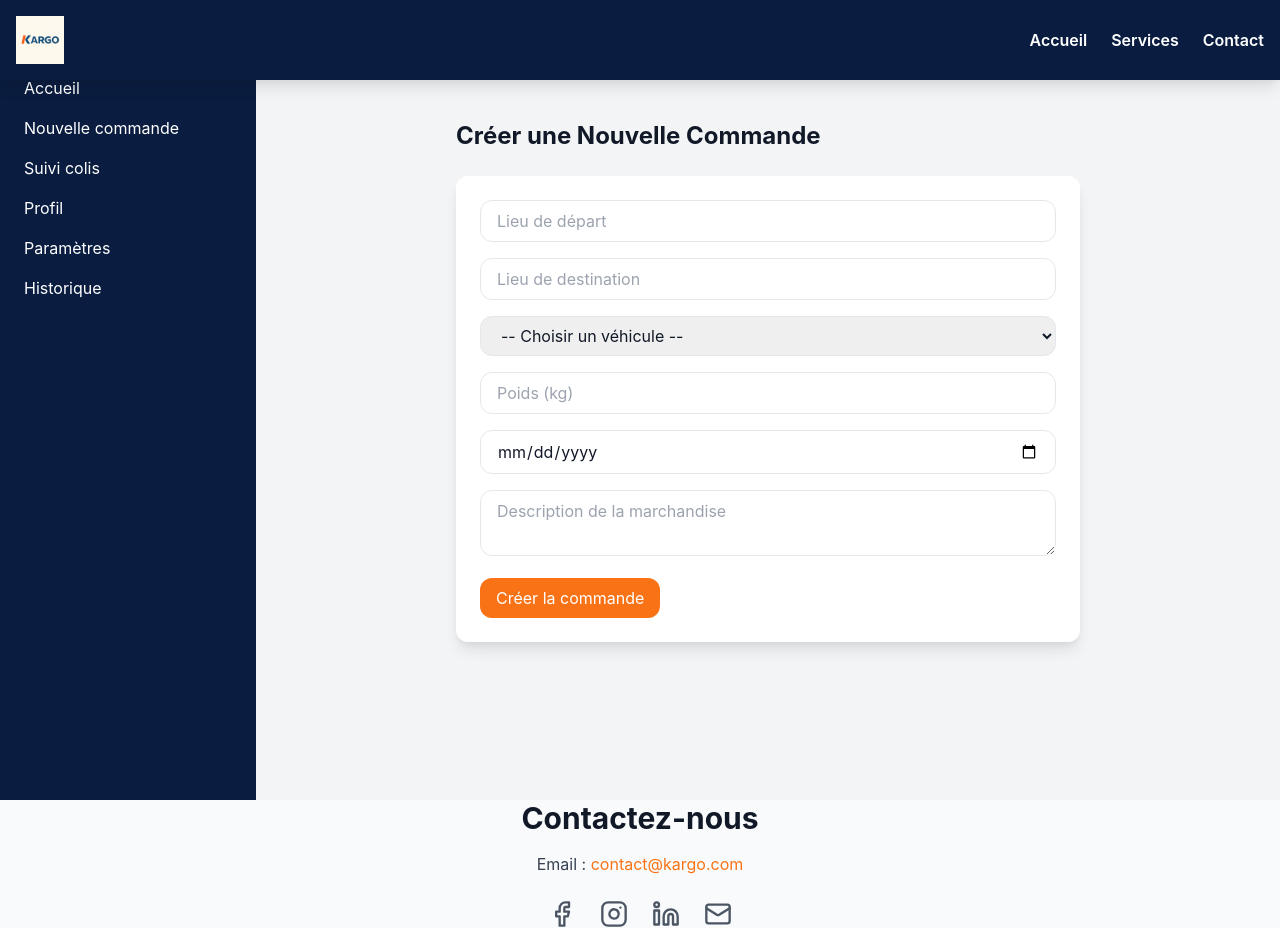
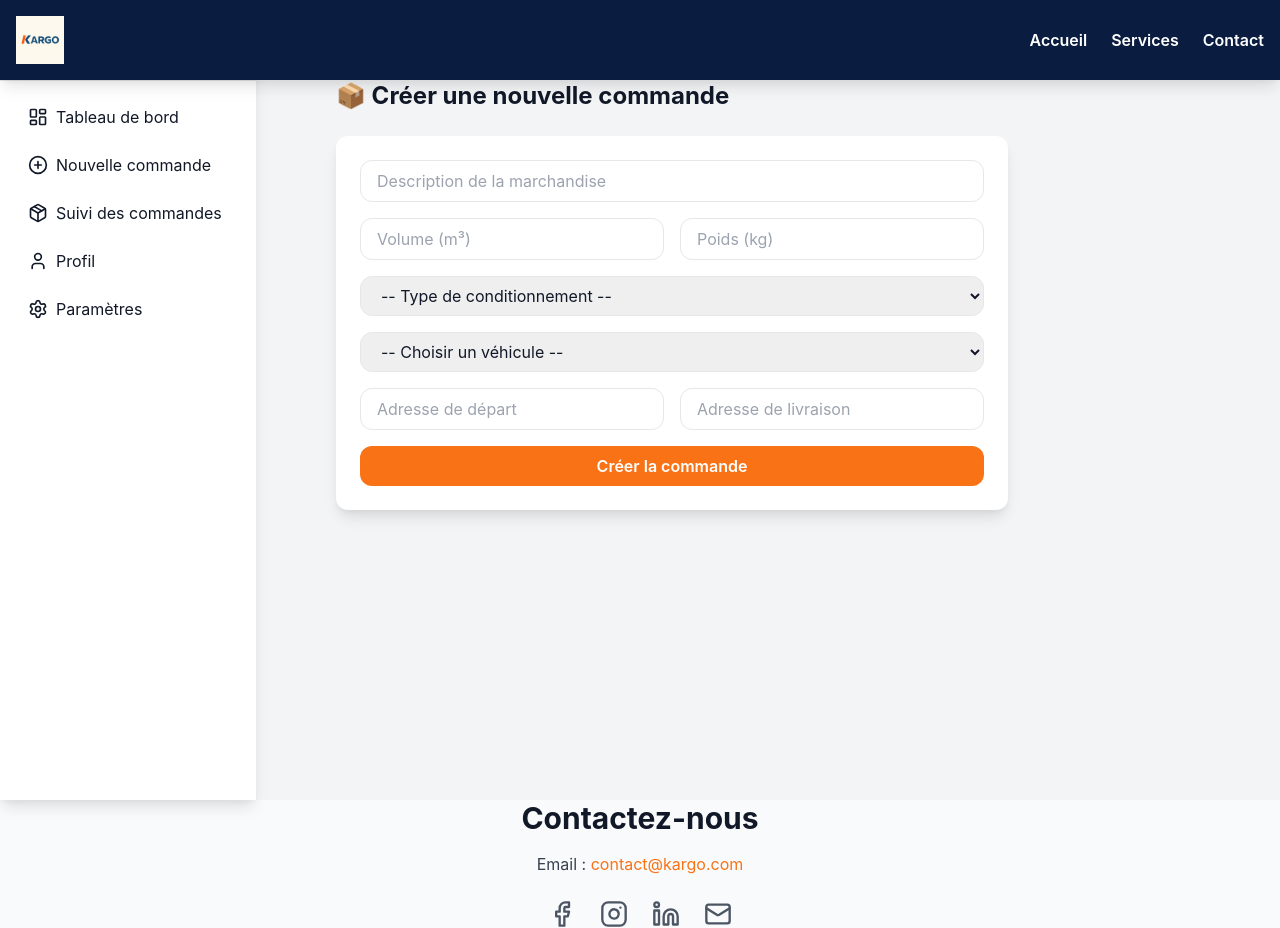
Before and after one commit to nerdymiso/react-kargo-complet, a React (Vite) app: page /NewOrder in a window 1280 px wide. Built offline with nearby package versions, Linux system fonts and the light colour scheme.

Commit message:
set sidebar

```diff
--- a/src/components/DashboardLayout.jsx
+++ b/src/components/DashboardLayout.jsx
@@ -1,21 +1,54 @@
-// components/DashboardLayout.jsx
-import Sidebar from "./Sidebar";
-import NavbarDashboard from "./NavbarDashboard";
+// src/components/DashboardLayout.jsx
+import { Link } from "react-router-dom";
+import { LayoutDashboard, Package, PlusCircle, User, Settings } from "lucide-react";
 
 function DashboardLayout({ children }) {
   return (
     <div className="flex h-screen bg-gray-100">
       {/* Sidebar */}
-      <Sidebar />
+      <aside className="w-64 bg-white shadow-lg flex flex-col h-full">
+        <div className="p-6 border-b">
+          <h2 className="text-2xl font-bold text-orange-500">Kargo</h2>
+        </div>
 
-      {/* Contenu principal */}
-      <div className="flex-1 flex flex-col">
-        {/* Navbar en haut */}
-        <NavbarDashboard />
+        <nav className="flex-1 p-4 space-y-2 overflow-y-auto">
+          <Link
+            to="/DriverDashboard"
+            className="flex items-center gap-2 px-3 py-2 rounded-lg hover:bg-orange-100"
+          >
+            <LayoutDashboard size={20} /> Tableau de bord
+          </Link>
+          <Link
+            to="/NewOrder"
+            className="flex items-center gap-2 px-3 py-2 rounded-lg hover:bg-orange-100"
+          >
+            <PlusCircle size={20} /> Nouvelle commande
+          </Link>
+          <Link
+            to="/OrdersTracking"
+            className="flex items-center gap-2 px-3 py-2 rounded-lg hover:bg-orange-100"
+          >
+            <Package size={20} /> Suivi des commandes
+          </Link>
+          <Link
+            to="/Profile"
+            className="flex items-center gap-2 px-3 py-2 rounded-lg hover:bg-orange-100"
+          >
+            <User size={20} /> Profil
+          </Link>
+          <Link
+            to="/Settings"
+            className="flex items-center gap-2 px-3 py-2 rounded-lg hover:bg-orange-100"
+          >
+            <Settings size={20} /> Paramètres
+          </Link>
+        </nav>
 
-        {/* Zone de contenu */}
-        <main className="p-6 overflow-y-auto">{children}</main>
-      </div>
+
+      </aside>
+
+      {/* Contenu */}
+      <main className="flex-1 p-6 overflow-y-auto">{children}</main>
     </div>
   );
 }
--- a/src/pages/NewOrder.jsx
+++ b/src/pages/NewOrder.jsx
@@ -3,114 +3,171 @@ import { useState } from "react";
 import DashboardLayout from "../components/DashboardLayout";
 
 function NewOrder() {
-  const [formData, setFormData] = useState({
-    departure: "",
-    destination: "",
+  const [form, setForm] = useState({
+    description: "",
+    volume: "",
+    poids: "",
+    conditionnement: "",
     vehicle: "",
-    description: "",
-    weight: "",
-    date: "",
+    pickup: "",
+    delivery: "",
   });
 
-  const vehicles = [
-    { category: "Utilitaires légers", options: ["Moto", "Scooter cargo", "Triporteur"] },
-    { category: "Véhicules légers", options: ["Voiture", "Pick-up"] },
-    { category: "Camions moyens", options: ["Fourgon", "Camion benne", "Camion frigorifique"] },
-    { category: "Camions lourds", options: ["Semi-remorque", "Porte-conteneurs"] },
-  ];
-
   const handleChange = (e) => {
-    setFormData({
-      ...formData,
-      [e.target.name]: e.target.value,
-    });
+    setForm({ ...form, [e.target.name]: e.target.value });
   };
 
   const handleSubmit = (e) => {
     e.preventDefault();
-    console.log("Nouvelle commande :", formData);
-    alert("Commande créée avec succès !");
+    console.log("Nouvelle commande créée:", form);
+    alert("Commande créée avec succès 🚚");
   };
 
   return (
     <DashboardLayout>
-      <div className="p-6 max-w-2xl mx-auto">
-        <h1 className="text-2xl font-bold mb-6">Créer une Nouvelle Commande</h1>
+      <div className="p-14">
+        <h1 className="text-2xl font-bold mb-6">📦 Créer une nouvelle commande</h1>
+
         <form
           onSubmit={handleSubmit}
-          className="space-y-4 bg-white p-6 shadow-lg rounded-xl"
+          className="space-y-4 bg-white p-6 shadow-lg rounded-xl max-w-2xl"
         >
+          {/* Description de la marchandise */}
           <input
             type="text"
-            name="departure"
-            value={formData.departure}
+            name="description"
+            placeholder="Description de la marchandise"
+            value={form.description}
             onChange={handleChange}
             className="w-full px-4 py-2 border rounded-lg"
-            placeholder="Lieu de départ"
+            required
+          />
+
+          {/* Volume et poids */}
+          <div className="grid grid-cols-2 gap-4">
+            <input
+              type="number"
+              name="volume"
+              placeholder="Volume (m³)"
+              value={form.volume}
+              onChange={handleChange}
+              className="w-full px-4 py-2 border rounded-lg"
               required
             />
             <input
-            type="text"
-            name="destination"
-            value={formData.destination}
+              type="number"
+              name="poids"
+              placeholder="Poids (kg)"
+              value={form.poids}
               onChange={handleChange}
               className="w-full px-4 py-2 border rounded-lg"
-            placeholder="Lieu de destination"
               required
             />
+          </div>
 
-          {/* Select véhicules */}
+          {/* Conditionnement */}
+          <select
+            name="conditionnement"
+            value={form.conditionnement}
+            onChange={handleChange}
+            className="w-full px-4 py-2 border rounded-lg"
+            required
+          >
+            <option value="">-- Type de conditionnement --</option>
+            <option value="palette">Palette</option>
+            <option value="cartons">Cartons</option>
+            <option value="vrac">Vrac</option>
+            <option value="conteneur">Conteneur</option>
+            <option value="sacs">Sacs</option>
+          </select>
+
+          {/* Choix du véhicule */}
           <select
             name="vehicle"
-            value={formData.vehicle}
+            value={form.vehicle}
             onChange={handleChange}
             className="w-full px-4 py-2 border rounded-lg"
             required
           >
             <option value="">-- Choisir un véhicule --</option>
-            {vehicles.map((group, index) => (
-              <optgroup key={index} label={group.category}>
-                {group.options.map((v, i) => (
-                  <option key={i} value={v}>
-                    {v}
+
+            {/* Utilitaires légers */}
+            <optgroup label="🚐 Utilitaires légers">
+              <option value="harbin_ridelles">Harbin ridelles</option>
+              <option value="harbin_maraicher">Harbin maraîcher</option>
+              <option value="harbin_conteneur">Harbin conteneur</option>
+              <option value="harbin_frigorifique">Harbin frigorifique</option>
+              <option value="fourgonnette">Fourgonnette</option>
+              <option value="pickup">Pickup</option>
+              <option value="pickup_maraicher">Pickup maraîcher</option>
+            </optgroup>
+
+            {/* Camions légers et moyens */}
+            <optgroup label="🚚 Camions légers & moyens">
+              <option value="petit_fourgon">Petit fourgon</option>
+              <option value="fourgon_2p">Fourgon 2 panneaux</option>
+              <option value="fourgon_3p">Fourgon 3 panneaux</option>
+              <option value="fourgon_chassis_long">
+                Fourgon châssis long jumelé
               </option>
-                ))}
+
+              <option value="camion_2.5t_ridelles">Camion 2.5T ridelles</option>
+              <option value="camion_2.5t_maraicher">Camion 2.5T maraîcher</option>
+              <option value="camion_2.5t_conteneur">Camion 2.5T conteneur</option>
+              <option value="camion_2.5t_frigorifique">
+                Camion 2.5T frigorifique
+              </option>
+
+              <option value="camion_3.5t_ridelles">Camion 3.5T ridelles</option>
+              <option value="camion_3.5t_maraicher">Camion 3.5T maraîcher</option>
+              <option value="camion_3.5t_conteneur">Camion 3.5T conteneur</option>
+              <option value="camion_3.5t_frigorifique">
+                Camion 3.5T frigorifique
+              </option>
             </optgroup>
-            ))}
+
+            {/* Camions lourds */}
+            <optgroup label="🚛 Camions lourds (≥ 5T)">
+              <option value="camion_5t_ridelles">Camion 5T ridelles</option>
+              <option value="camion_5t_maraicher">Camion 5T maraîcher</option>
+              <option value="camion_5t_conteneur">Camion 5T conteneur</option>
+              <option value="camion_5t_frigorifique">Camion 5T frigorifique</option>
+
+              <option value="camion_lourd_ridelles">Camion lourd ridelles</option>
+              <option value="camion_lourd_maraicher">Camion lourd maraîcher</option>
+              <option value="camion_lourd_conteneur">Camion lourd conteneur</option>
+              <option value="camion_lourd_frigorifique">
+                Camion lourd frigorifique
+              </option>
+            </optgroup>
           </select>
 
-          {/* Poids */}
+          {/* Adresse départ / arrivée */}
+          <div className="grid grid-cols-2 gap-4">
             <input
-            type="number"
-            name="weight"
-            value={formData.weight}
-            onChange={handleChange}
-            className="w-full px-4 py-2 border rounded-lg"
-            placeholder="Poids (kg)"
-          />
-
-          {/* Date */}
-          <input
-            type="date"
-            name="date"
-            value={formData.date}
+              type="text"
+              name="pickup"
+              placeholder="Adresse de départ"
+              value={form.pickup}
               onChange={handleChange}
               className="w-full px-4 py-2 border rounded-lg"
               required
             />
-
-          {/* Description */}
-          <textarea
-            name="description"
-            value={formData.description}
+            <input
+              type="text"
+              name="delivery"
+              placeholder="Adresse de livraison"
+              value={form.delivery}
               onChange={handleChange}
               className="w-full px-4 py-2 border rounded-lg"
-            placeholder="Description de la marchandise"
+              required
             />
+          </div>
 
+          {/* Bouton */}
           <button
             type="submit"
-            className="bg-orange-500 text-white px-4 py-2 rounded-lg hover:bg-orange-600 transition"
+            className="w-full bg-orange-500 text-white py-2 rounded-lg font-semibold hover:bg-orange-600 transition"
           >
             Créer la commande
           </button>
```
Also changed, not shown: src/components/Sidebar.jsx (+35 -0 lines). Lines whose indentation alone changed are shown as unchanged.
